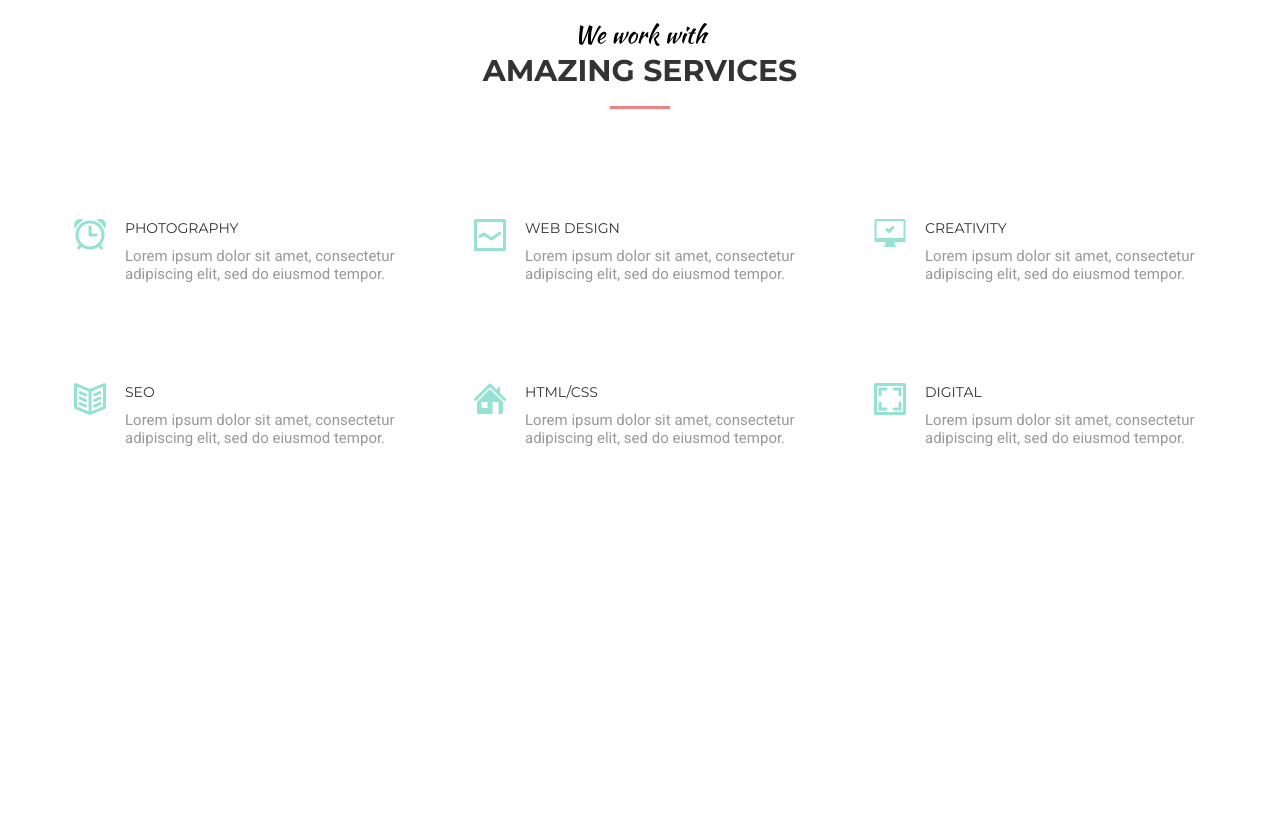
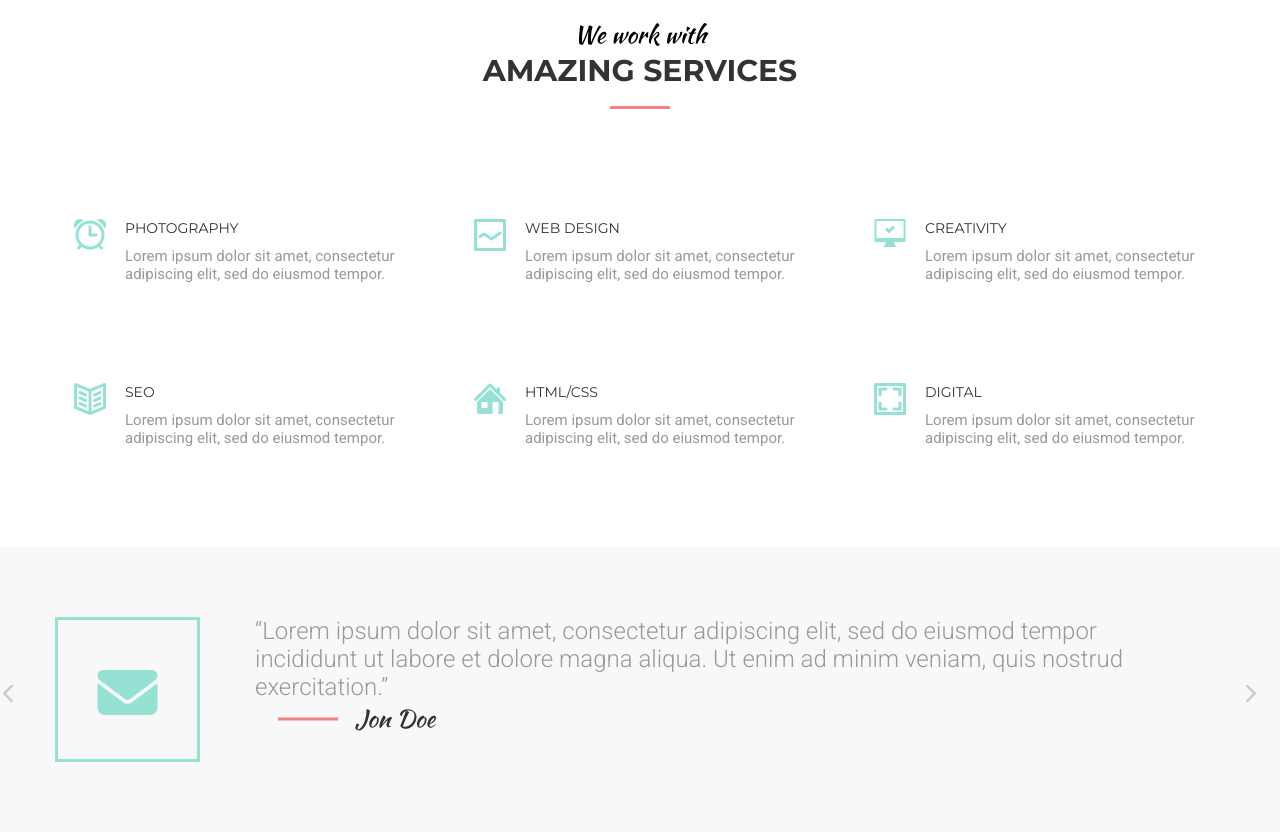
Before and after one commit to tafsiruzzaman/mogo, a plain HTML site: page index.html in a window 1280 px wide. Shown: the part 2132-2964 px from the top of the page. Before the commit the page ends 2679 px from the top, so only its background shows below. Drawn offline with Linux system fonts and the light colour scheme.

Commit message:
slider part complete

```diff
--- a/css/style.css
+++ b/css/style.css
@@ -364,3 +364,82 @@ img {
     font-weight: 400;
     color: #999999;
 }
+
+/* ======================== Slider Part css Start ============================= */
+
+#slider {
+    padding-top: 70px;
+    padding-bottom: 70px;
+    background: #f8f8f8;
+}
+
+#slider .slider-main {
+    display: flex;
+}
+
+#slider .slider-icon {
+    width: 200px;
+}
+
+#slider .slider-icon i {
+    width: 145px;
+    height: 145px;
+    border: 3px solid #95e1d3;
+    line-height: 145px;
+    text-align: center;
+    color: #95e1d3;
+    font-size: 60px;
+}
+
+#slider .slider-text {
+    width: 940px;
+}
+
+#slider .slider-text p {
+    font-family: 'Roboto', sans-serif;
+    font-size: 24px;
+    font-weight: 300;
+    color: #999999;
+}
+
+#slider .slider-text h6 {
+    font-family: 'Kaushan Script', cursive;
+    font-size: 24px;
+    font-weight: 400;
+    color: #333333;
+    margin-left: 100px;
+    position: relative;
+}
+
+#slider .slider-text h6::after {
+    position: absolute;
+    content: '';
+    left: -77px;
+    top: 50%;
+    transform: translateY(-50%);
+    width: 60px;
+    height: 3px;
+    background: #f38181;
+}
+
+#slider .slider-arrow {
+    position: relative;
+}
+
+#slider .slider-arrow i {
+    font-size: 20px;
+}
+
+#slider .slider-arrow .left {
+    position: absolute;
+    left: -52px;
+    top: 67px;
+    color: #cccccc;
+}
+
+#slider .slider-arrow .right {
+    position: absolute;
+    right: -31px;
+    top: 67px;
+    color: #cccccc;
+}
--- a/index.html
+++ b/index.html
@@ -206,6 +206,27 @@
         </section>
         <!-- Service Part End -->
 
+        <!-- Slider Part Start -->
+        <section id="slider">
+            <div class="container">
+                <div class="slider-arrow">
+                    <i class="fas fa-chevron-left left"></i>
+                    <i class="fas fa-chevron-right right"></i>
+                </div>
+                <div class="slider-main">
+                    <div class="slider-icon">
+                        <i class="fas fa-envelope"></i>
+                    </div>
+                    <div class="slider-text">
+                        <p>“Lorem ipsum dolor sit amet, consectetur adipiscing elit, sed do eiusmod tempor incididunt ut
+                            labore et dolore magna aliqua. Ut enim ad minim veniam, quis nostrud exercitation.”</p>
+                        <h6>Jon Doe</h6>
+                    </div>
+                </div>
+            </div>
+        </section>
+        <!-- Slider Part End -->
+
     </main>
     <!-- main end -->
 
```
